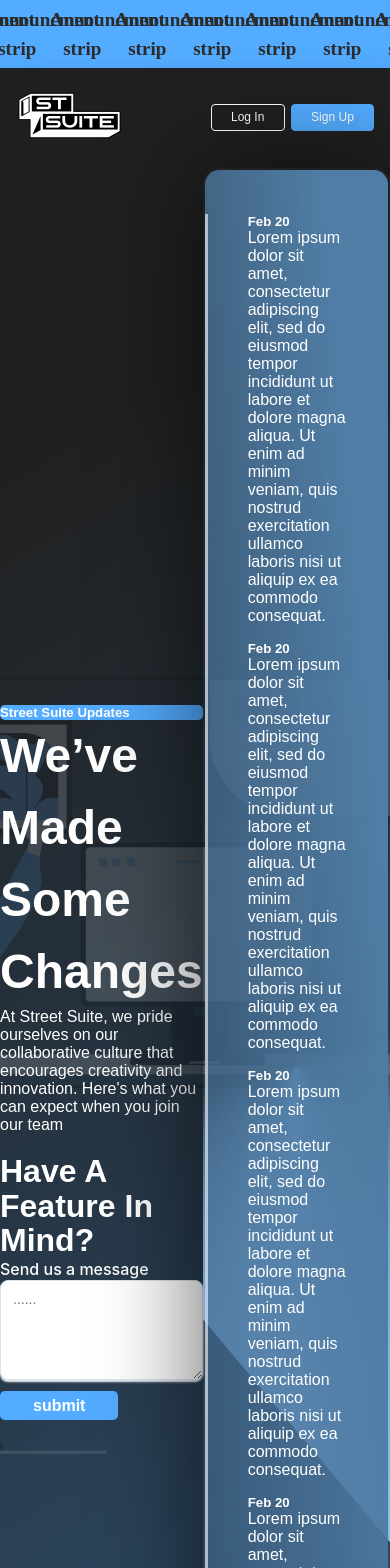
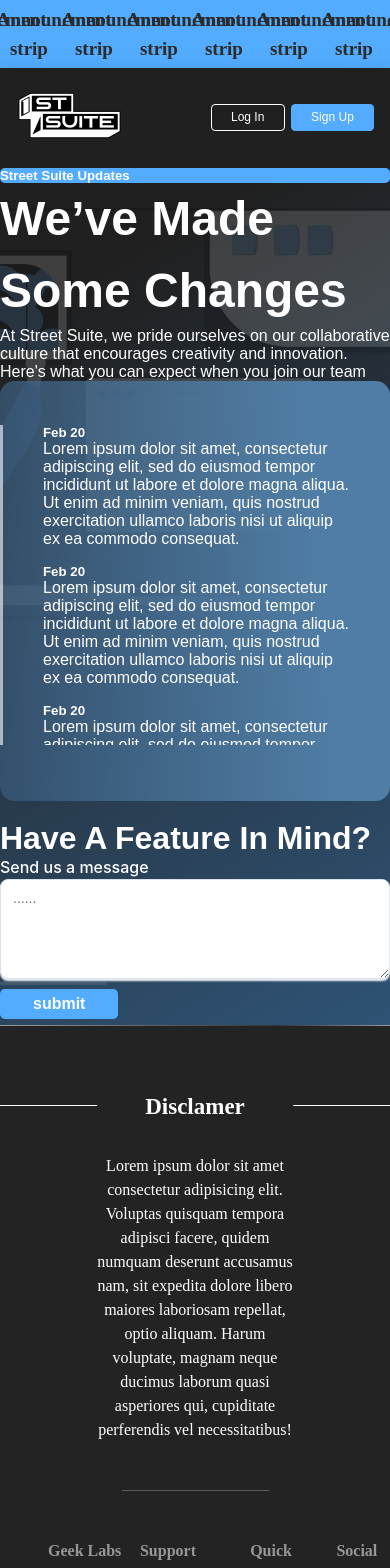
Before and after one commit to GeekLabsHoldings/Street-Suite, a React (Create React App) app: page /change-logs in a window 390 px wide. Shown: the top 1568 px of the page. Built offline with nearby package versions, Linux system fonts and the light colour scheme.

Commit message:
contact page and change log page mobile version

```diff
--- a/src/pages/ChangeLog-page/changeLog.jsx
+++ b/src/pages/ChangeLog-page/changeLog.jsx
@@ -37,10 +37,37 @@ const ChangeLogs = () =>{
             <div className='row forBG changeLogLayout'>
             <div className="col-lg-6 col-sm-12">
                     <div className="col-lg-8 m-auto">
-                    <h5 className="highlight d-inline-block">Street Suite Updates</h5>
-                    <h1>We’ve Made <br /> Some Changes</h1>
+                        <div className='col-lg-8 col-sm-8'>
+                        <h5 className="highlight d-inline-block">Street Suite Updates</h5>
+                    <h1>We’ve Made Some Changes</h1>
+                        </div>
+
                     <p>At Street Suite, we pride ourselves on our collaborative culture that encourages creativity and innovation. Here's what you can expect when you join our team</p>
-                    <div className='col-lg-9 col-sm-9 d-flex flex-col gap-4'>
+                    <div className='logcardBG cardContainer md:hidden sm:visible '>
+                                <div className='sm:m-auto sm:max-h-80 sm:overflow-y-scroll'>
+                                   <div className='leftBorder'>
+                                   <div>
+                                   <h5>Feb 20</h5>
+                                    <p>Lorem ipsum dolor sit amet, consectetur adipiscing elit, sed do eiusmod tempor incididunt ut labore et dolore magna aliqua. Ut enim ad minim veniam, quis nostrud exercitation ullamco laboris nisi ut aliquip ex ea commodo consequat.</p>
+                                   </div>
+                                   <div>
+                                   <h5>Feb 20</h5>
+                                    <p>Lorem ipsum dolor sit amet, consectetur adipiscing elit, sed do eiusmod tempor incididunt ut labore et dolore magna aliqua. Ut enim ad minim veniam, quis nostrud exercitation ullamco laboris nisi ut aliquip ex ea commodo consequat.</p>
+                                   </div>
+                                   <div>
+                                   <h5>Feb 20</h5>
+                                    <p>Lorem ipsum dolor sit amet, consectetur adipiscing elit, sed do eiusmod tempor incididunt ut labore et dolore magna aliqua. Ut enim ad minim veniam, quis nostrud exercitation ullamco laboris nisi ut aliquip ex ea commodo consequat.</p>
+                                   </div>
+                                   <div>
+                                   <h5>Feb 20</h5>
+                                    <p>Lorem ipsum dolor sit amet, consectetur adipiscing elit, sed do eiusmod tempor incididunt ut labore et dolore magna aliqua. Ut enim ad minim veniam, quis nostrud exercitation ullamco laboris nisi ut aliquip ex ea commodo consequat.</p>
+                                   </div>
+                                   </div>
+                                </div>
+
+                            </div>
+
+                    <div className='col-lg-9 col-md-9 d-flex flex-col gap-4'>
                         <div className='pt-5'>
                         <h3>Have A Feature In Mind?</h3>
                         <FormLabel className='mb-1 labelfont'>Send us a message</FormLabel>
@@ -57,9 +84,9 @@ const ChangeLogs = () =>{
                     </div>
             </div>
             <div className='col-lg-6 col-sm-12'>
-                        <div className='col-lg-9 changeLogBorder m-auto'>
+                        <div className='col-lg-9 changeLogBorder sm:hidden md:visible m-auto'>
                             <div className='logcardBG cardContainer'>
-                                <div className='col-lg-9 m-auto'>
+                                <div className='col-lg-9 m-auto lg:max-h-fit xl:overflow-y-hidden lg:overflow-hidden md:overflow-y-hidden'>
                                    <div className='leftBorder'>
                                    <div>
                                    <h5>Feb 20</h5>
--- a/src/pages/ContactPage/ContactPage.css
+++ b/src/pages/ContactPage/ContactPage.css
@@ -10,8 +10,10 @@
 }
 .forbtn{
     border-radius: 0.2rem;
-    padding: 0.6rem 0;
     background-color: #53ACFF;
+    font-size: 0.8rem;
+    font-weight: 600;
+    line-height: 1.05rem;
 }
 .forbtn:hover{
     background: rgb(13,1,1);
@@ -50,11 +52,7 @@
     font-weight: 400;
     margin-bottom: 1.8rem;
 }
-.forbtn{
-    font-size: 0.8rem;
-    font-weight: 600;
-    line-height: 1.05rem;
-}
+
 .descPart h3{
     font-size: 2.06rem;
     line-height: 3.09rem;
--- a/src/pages/ContactPage/ContactPage.jsx
+++ b/src/pages/ContactPage/ContactPage.jsx
@@ -9,7 +9,7 @@ return(
     <div className='Msglayout'>
         <div className='forBG row contactBg'>
 
-        <div className="col-lg-6" >
+        <div className="col-lg-6 col-sm-12 px-5" >
             <div className='col-lg-8 m-auto'>
                 <div className='descPart' >
                 <h5 className='highlight d-inline-block'>Say Hi To Street Suite</h5>
@@ -17,8 +17,8 @@ return(
                 <p>Want to get in touch? We’re all ears, Let us <br /> know how we can help!</p>
 
                 <div className="btns col-lg-5">
-                <Button className='forbtn'>Yes, Lets Chat!</Button>
-                <Button className='forbtn '>I Prefer to leave a message</Button>
+                <Button className='forbtn py-2 sm:w-fit md:w-full'>Yes, Lets Chat!</Button>
+                <Button className='forbtn py-2 sm:w-fit md:w-full'>I Prefer to leave a message</Button>
                 </div>
 
 
@@ -51,7 +51,7 @@ return(
             </div>
 
 
-            <div className="col-lg-6">
+            <div className="col-lg-6 sm:hidden">
                 <div className="col-lg-8 forBorder m-auto">
                     <div className="formPart formBGMsg">
                         <div className='inForm'>
--- a/tailwind.config.js
+++ b/tailwind.config.js
@@ -4,7 +4,7 @@ module.exports = {
     "./src/**/*.{js,jsx,ts,tsx}",
   ],
   theme: {
-    extend: {},
+    extend: { screens: { 'sm': { 'max': '640px' } },},
   },
   plugins: [],
 }
```
